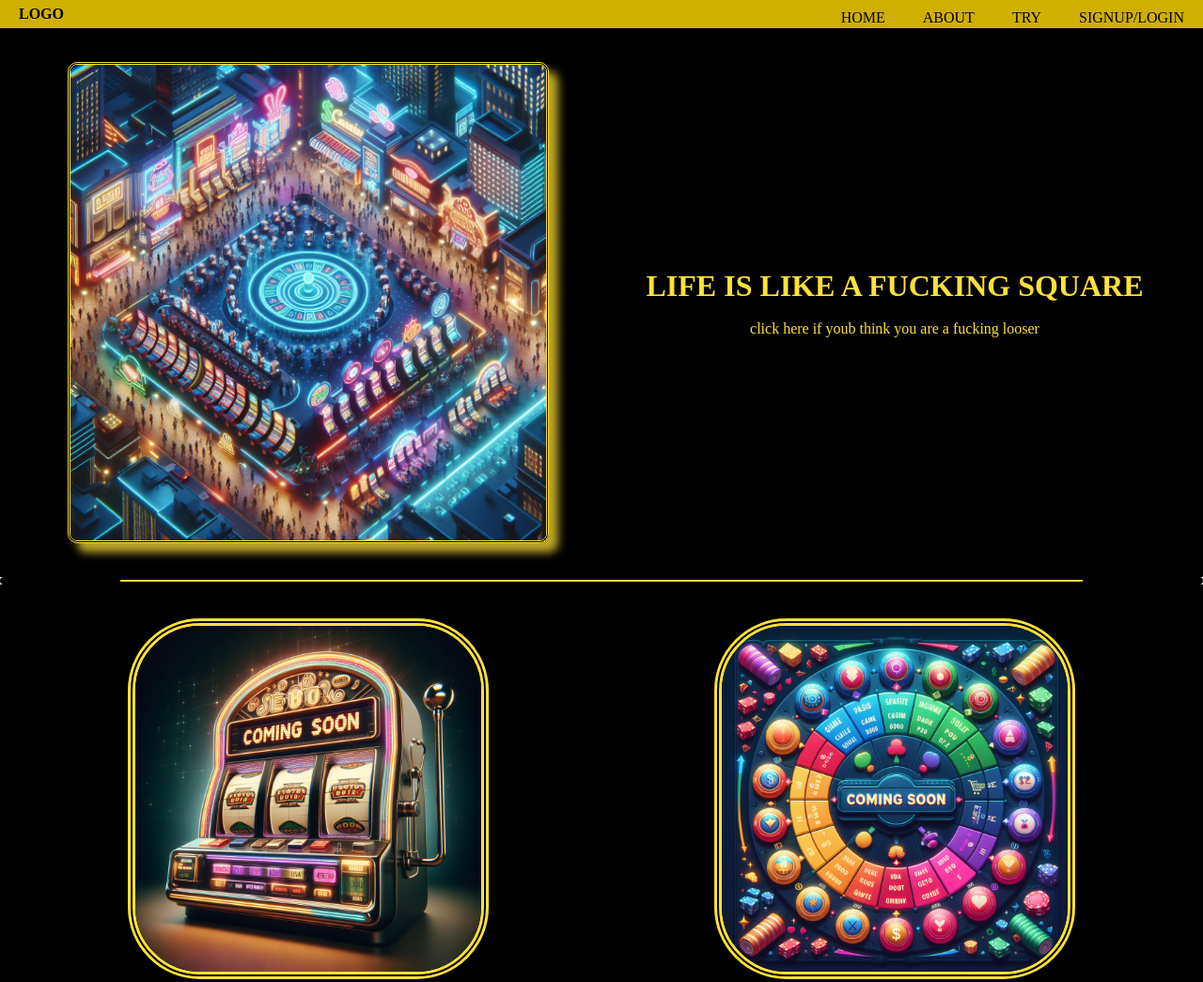
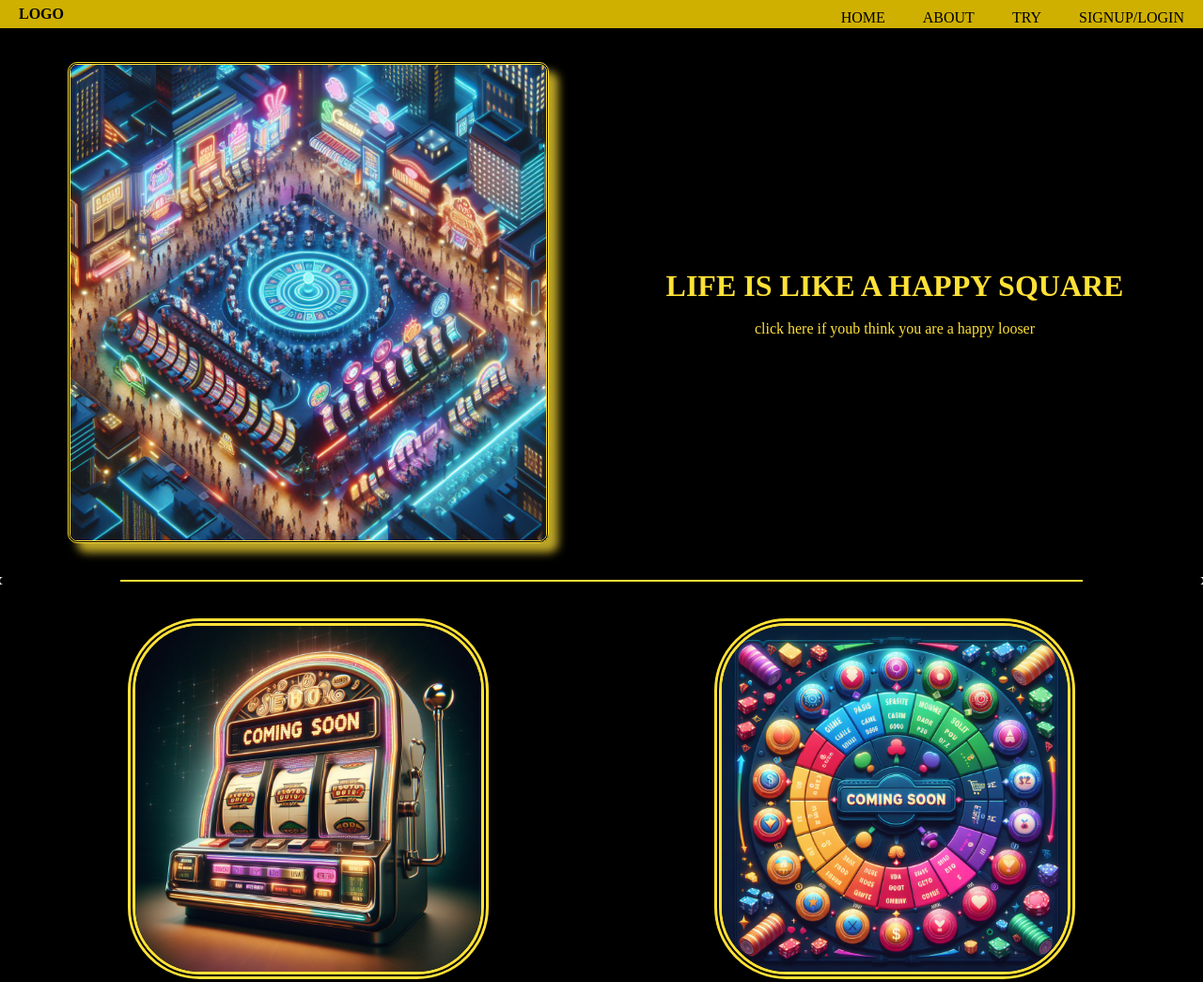
Before and after one commit to YashAgrawal-805/CASINO_2.0, a plain HTML site: page index.html in a window 1280 px wide. Shown: the top 1045 px of the page at 94% size. Drawn offline with Linux system fonts and the light colour scheme.

Commit message:
index.html

```diff
--- a/Casino.html
+++ b/index.html
@@ -27,7 +27,7 @@
     </div>
     <div class="main">
         <div class="part"><img src="World.jpeg" alt=""></div>
-        <div class="part parth"><center><h1>LIFE IS LIKE A FUCKING SQUARE</h1><br>click here if youb think you are a fucking looser</center></div>
+        <div class="part parth"><center><h1>LIFE IS LIKE A HAPPY SQUARE</h1><br>click here if youb think you are a happy looser</center></div>
     </div>
     <center><div class="hr"></div></center>
     <div class="container">
```
